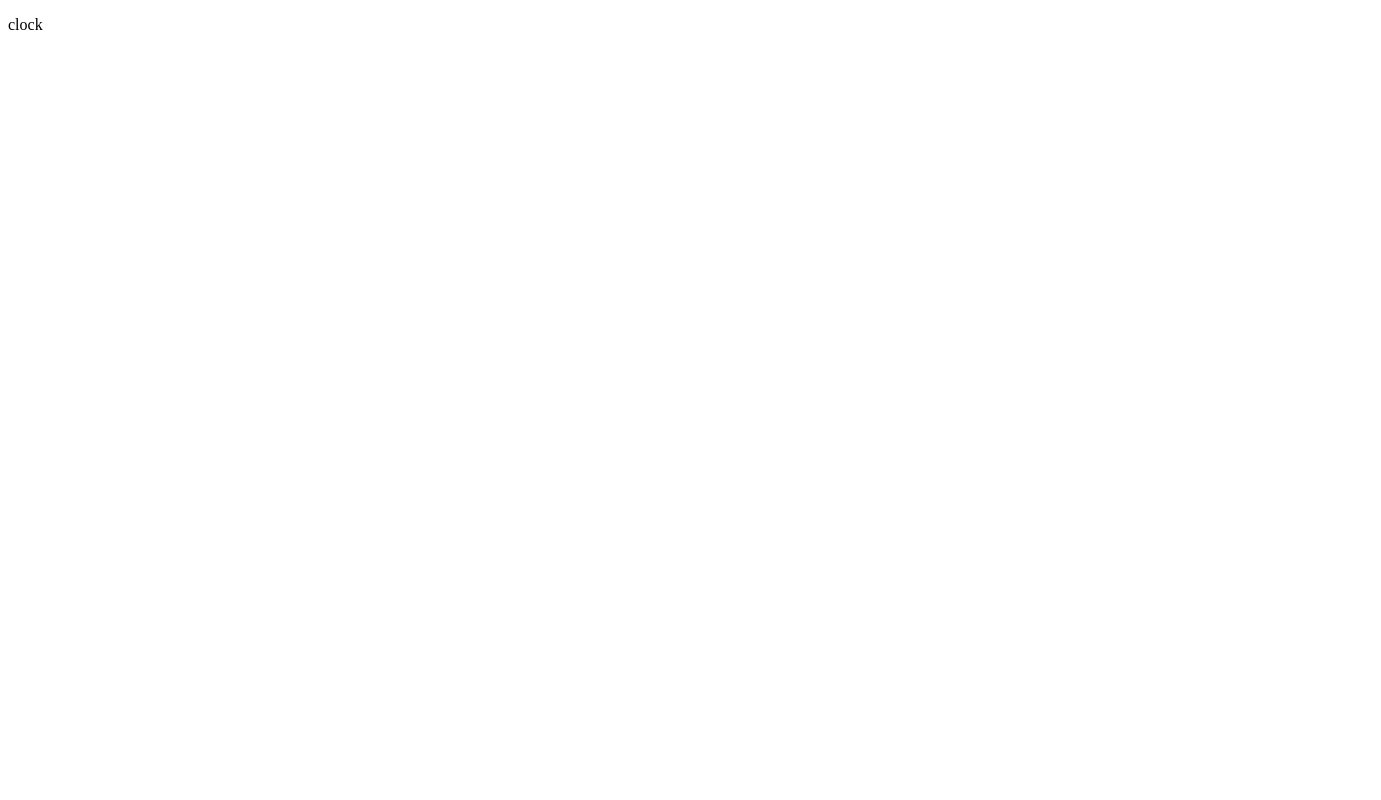
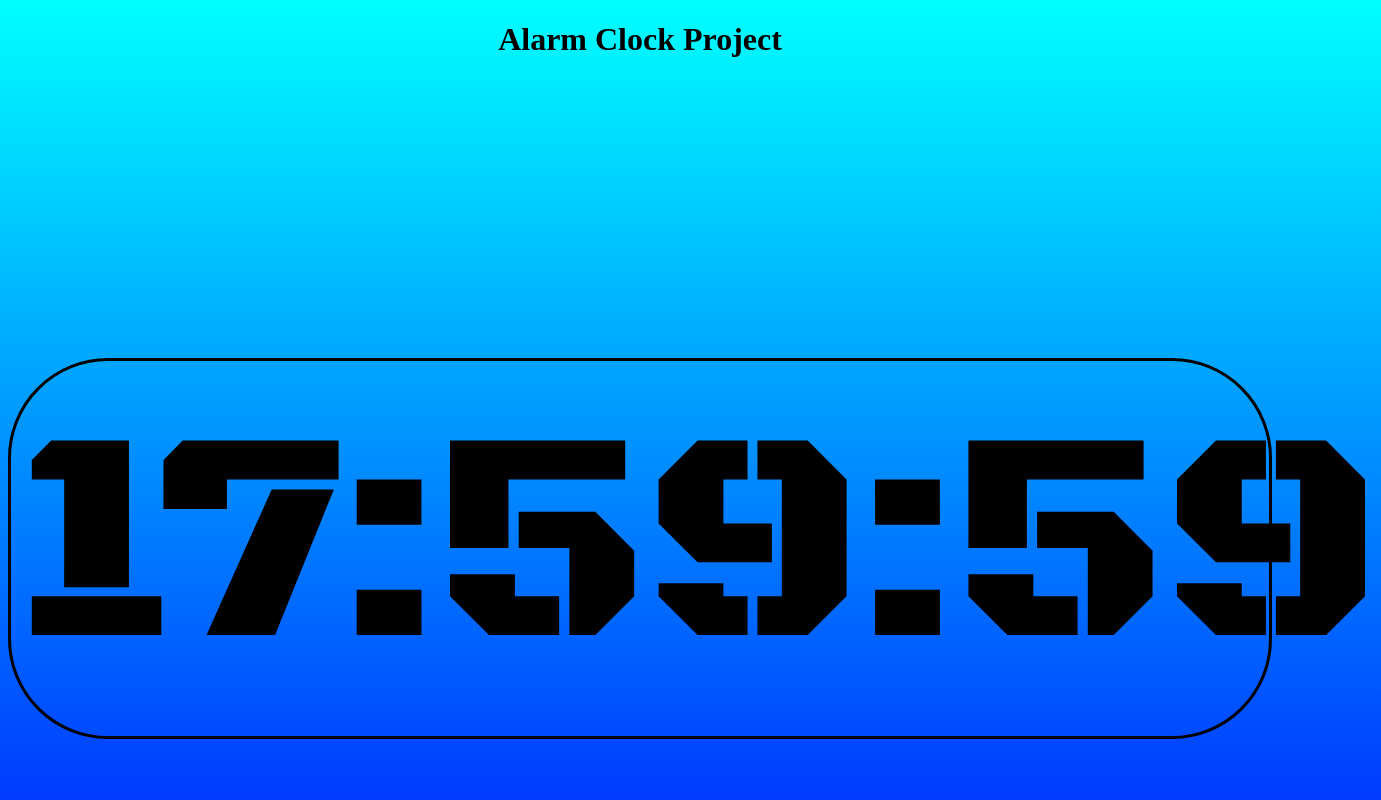
Before and after one commit to OMEGATRYON/alarm-project, a plain HTML site: page index.html in a window 1280 px wide. Shown: the top 800 px of the page, 1381 px wide, since content can reach past the window. Drawn offline with Linux system fonts and the light colour scheme.

Commit message:
got the clock to function!

```diff
--- a/css/style.css
+++ b/css/style.css
@@ -0,0 +1,17 @@
+html {
+    background: linear-gradient(cyan,blue);
+}
+h1  {
+    text-align: center;
+    margin-bottom: 300px;
+}
+
+
+#clock {
+    text-align: center;
+    font-size: 300px;
+    border-style: solid;
+    border-radius: 100px;
+    font-family: 'Black Ops One', cursive;
+
+}
--- a/index.html
+++ b/index.html
@@ -5,9 +5,16 @@
     <meta http-equiv="X-UA-Compatible" content="IE=edge">
     <meta name="viewport" content="width=device-width, initial-scale=1.0">
     <title>Alarm clock project</title>
-    <script src="js/main.js"></script>
+    <link  rel="stylesheet" href="/css/style.css">
+    <script  src="js/main.js"></script>
+    <link rel="preconnect" href="https://fonts.googleapis.com">
+<link rel="preconnect" href="https://fonts.gstatic.com" crossorigin>
+<link href="https://fonts.googleapis.com/css2?family=Black+Ops+One&display=swap" rel="stylesheet">
+
 </head>
 <body>
+    <h1>Alarm Clock Project</h1>
     <p id="clock">clock</p>
+</div>
 </body>
 </html>
--- a/js/main.js
+++ b/js/main.js
@@ -1,10 +1,6 @@
-
-let today = new Date();
-let time = today.getHours() + ":" + today.getMinutes() + ":" + today.getSeconds();
-
-function myCallback(time)
-{
-    console.log(time);
-};
-
-const intID = setInterval(myCallback, 1000, time);
+const intID = setInterval(myTimer, 1000);
+function myTimer() {
+    let today = new Date();
+    let time = today.getHours() + ":" + today.getMinutes() + ":" + today.getSeconds();
+  document.getElementById("clock").innerHTML = time
+  }
```
